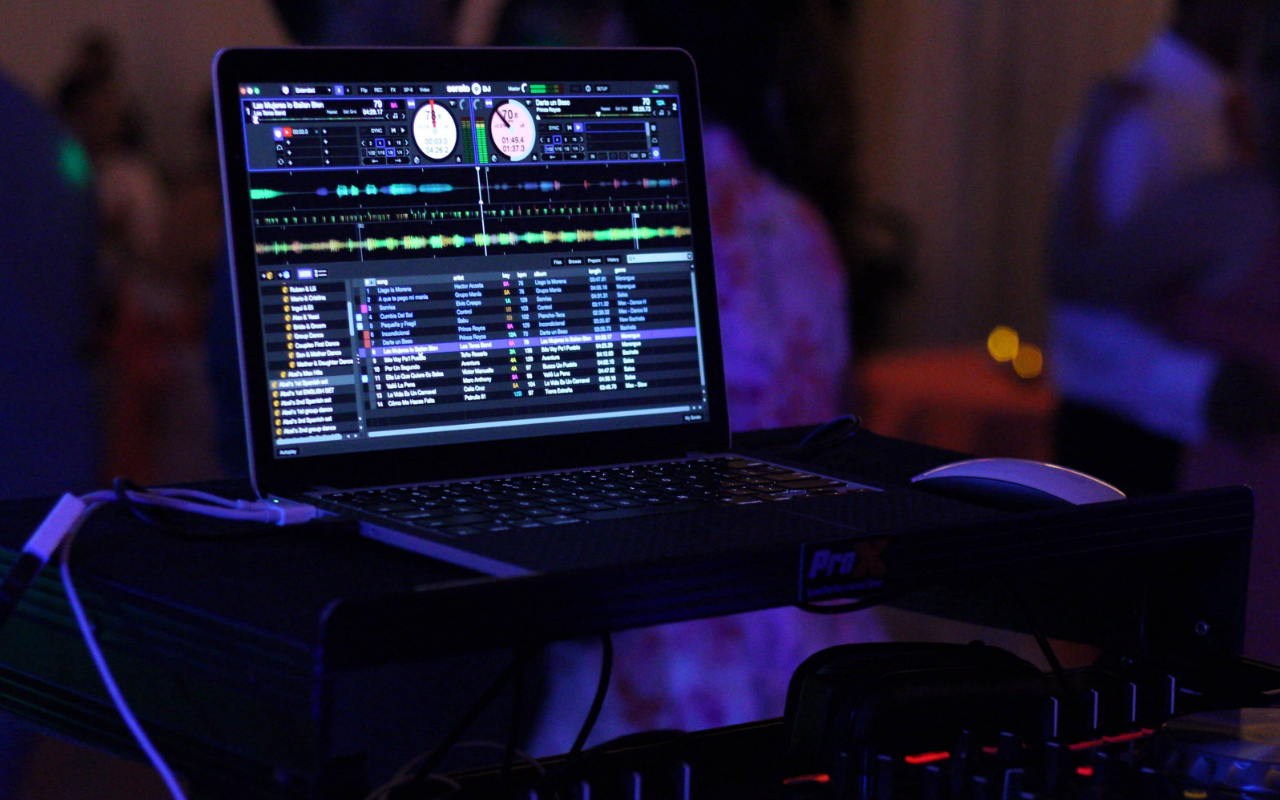
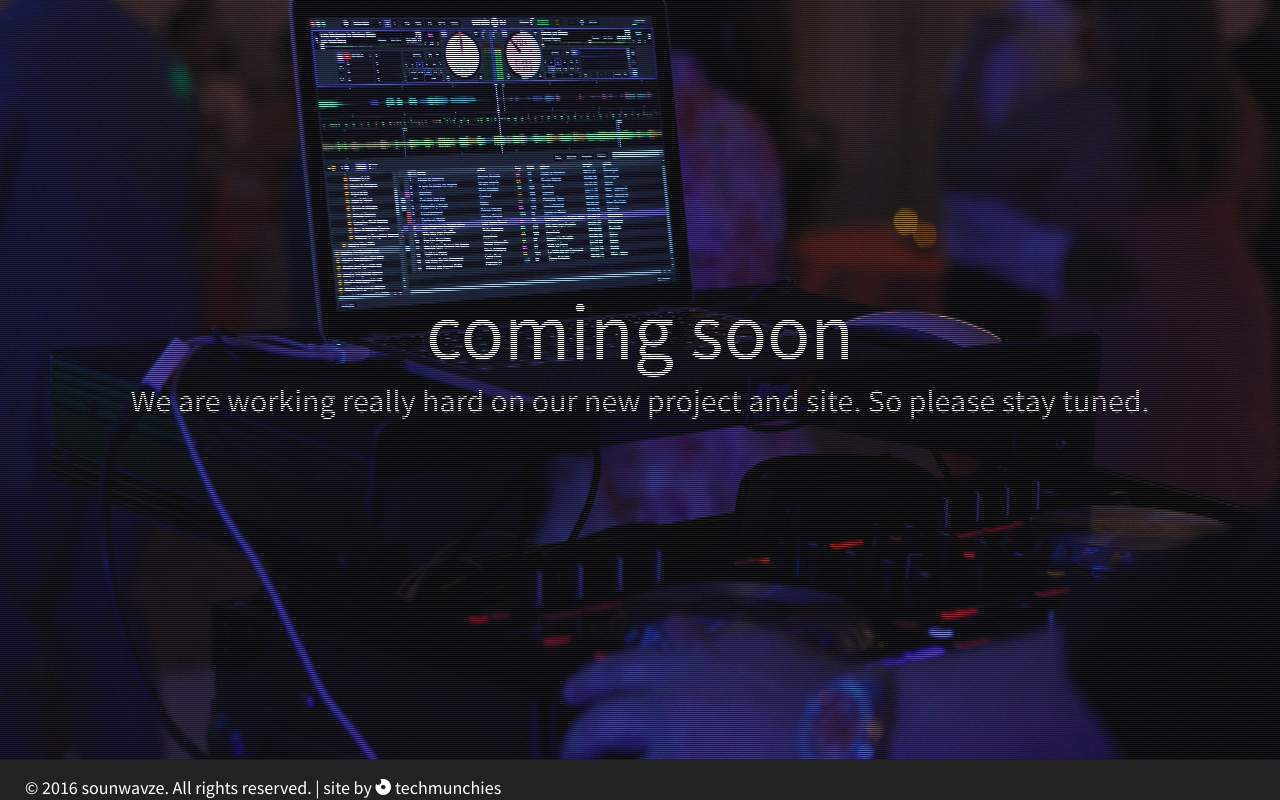
Before and after one commit to mariolopjr/soundwavze, a plain HTML site: page comingsoon.html in a window 1280 px wide. Drawn offline with nearby package versions, Linux system fonts and the light colour scheme.

Commit message:
Added necessary site css and html for footer and body, glitch effect

```diff
--- a/comingsoon.css
+++ b/comingsoon.css
@@ -1,9 +1,84 @@
+html, body{
+  -webkit-font-smoothing: antialiased;
+  background: #222;
+  margin: 0;
+}
 .cs-background {
+  height: 95vh;
+  object-fit: cover;
+  object-position: center;
+  width: 100vw;
   position: fixed;
-  left: -158.5px;
-  top: 0px;
-  width: 1641px;
-  height: 1094px;
-  bottom: auto;
-  right: auto;
 }
+.title {
+  display: inline-block;
+  position: fixed;
+  text-align: center;
+  top: 40vh;
+  margin-top: -0.5em;
+  width: 100vw;
+  font-family: "Source Sans Pro", Helvetica, sans-serif;
+  font-size: 80px;
+  font-weight: lighter;
+  color: #fff;
+  transition: color 0.07s;
+}
+.intro {
+  display: inline-block;
+  position: fixed;
+  text-align: center;
+  top: 45vh;
+  width: 100vw;
+  font-family: "Source Sans Pro", Helvetica, sans-serif;
+  font-size: 32px;
+  font-weight: 400;
+  color: #fff;
+}
+.container {
+  z-index: 99;
+  position: fixed;
+  left: 0;
+  top: 0;
+  width: 100vw;
+  height: 95vh;
+  overflow: hidden;
+}
+.line {
+  z-index: 99;
+  position: relative;
+  margin-top: 1px;
+  width: 100vw;
+  height: 1px;
+  left: 0;
+  background: rgba(30,30,30,1);
+}
+.footer {
+  display: inline-block;
+  position: fixed;
+  margin-left: 15px;
+  margin-right: -15px;
+  padding: 10px;
+  top: 95.7vh;
+  width: 100vw;
+  font-family: "Source Sans Pro", Helvetica, sans-serif;
+  font-size: 18px;
+  font-weight: lighter;
+  color: #fff;
+}
+.footer > a {
+  color: #fff;
+  text-decoration: none;
+}
+.footer > a:active,
+.footer > a:focus,
+.footer > a:hover {
+  background-color: #999;
+  color: #333;
+  text-decoration: none;
+}
+.footer > a > img {
+  height: 16px;
+  line-height: 18px;
+  vertical-align: -1px;
+  width: 16px;
+}
--- a/comingsoon.html
+++ b/comingsoon.html
@@ -8,9 +8,30 @@
   <meta name="viewport" content="width=device-width, initial-scale=1">
   <!--<link rel="shortcut icon" href="favicon.png" />-->
   <link rel="canonical" href="http://sounwavze.com/index.html">
+
+  <!-- Google Fonts -->
+  <link rel="stylesheet" href="https://fonts.googleapis.com/css?family=Source+Sans+Pro">
+
+  <!-- Custom CSS -->
   <link rel="stylesheet" href="comingsoon.css">
 </head>
 <body>
   <img class="cs-background" src="images/background.jpg">
+  <h1 class="title">coming soon</h1>
+  <h1 class="intro">
+    We are working really hard on our new project and site. So please stay tuned.
+  </h1>
+  <div class="container"></div>
+  <div class="footer">
+    <span>© 2016 sounwavze. All rights reserved.</span>
+    <a></a> |
+    <a href="https://techmunchies.net" class="techmunchies">site by <img src="images/techmunchiesLogo.png" alt="techmunchies Site Logo"> techmunchies</a>
+  </div>
+
+  <!-- jQuery -->
+  <script src="https://cdnjs.cloudflare.com/ajax/libs/jquery/1.12.4/jquery.min.js" integrity="sha256-ZosEbRLbNQzLpnKIkEdrPv7lOy9C27hHQ+Xp8a4MxAQ=" crossorigin="anonymous"></script>
+
+  <!-- Custom JS -->
+  <script src="comingsoon.js"></script>
 </body>
 </html>
```
